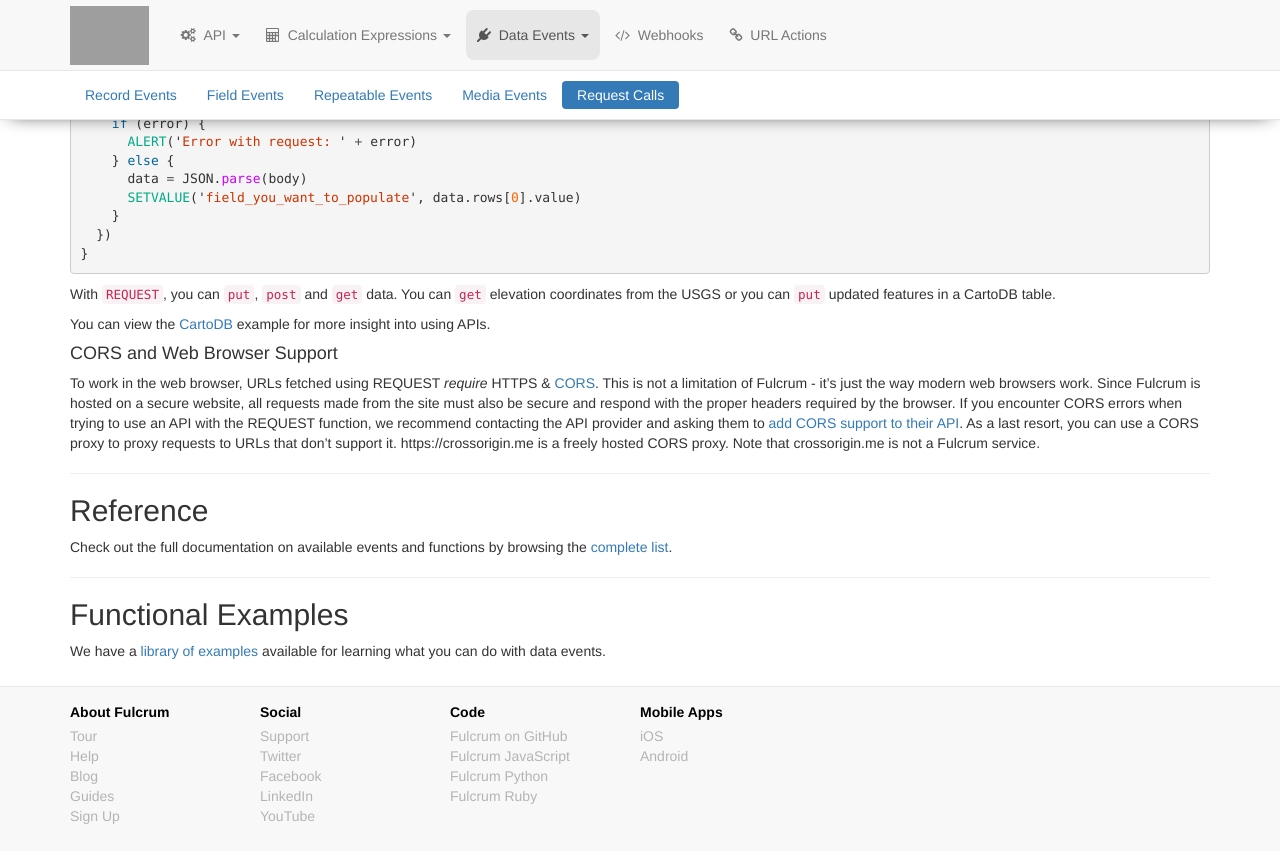
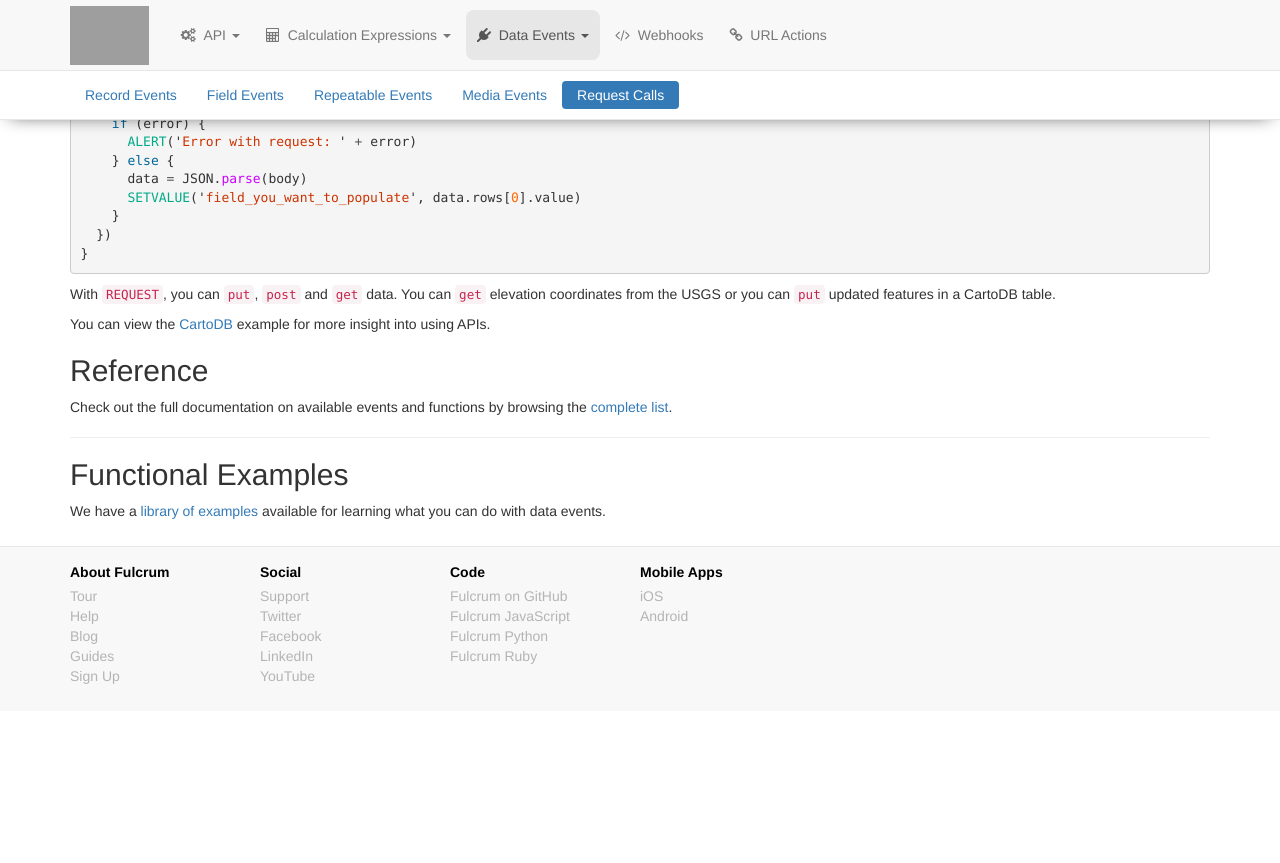
Before and after one commit to rylincoln/developer.fulcrumapp.com, a Jekyll site: the page built from _data-events/intro.md, in a window 1280 px wide and 900 px high, scrolled down 5094 px. Shown: the top 863 px of the window. Built offline with Jekyll 4.4.1, drawn with Linux system fonts in a browser that asks for light colours; nearby versions of some CDN libraries; after the commit the page ends 5854 px from its top, so only the background shows below that; grey boxes are pictures that could not be loaded.

Commit message:
Move the CORS section to the REQUEST page

```diff
--- a/_data-events/intro.md
+++ b/_data-events/intro.md
@@ -247,11 +247,6 @@ With `REQUEST`, you can `put`, `post` and `get` data. You can `get` elevation co
 
 You can view the [CartoDB](/data-events/examples/geofencing-with-cartodb) example for more insight into using APIs.
 
-#### CORS and Web Browser Support
-
-To work in the web browser, URLs fetched using REQUEST *require* HTTPS & [CORS](https://en.wikipedia.org/wiki/Cross-origin_resource_sharing). This is not a limitation of Fulcrum - it's just the way modern web browsers work. Since Fulcrum is hosted on a secure website, all requests made from the site must also be secure and respond with the proper headers required by the browser. If you encounter CORS errors when trying to use an API with the REQUEST function, we recommend contacting the API provider and asking them to [add CORS support to their API](http://http://enable-cors.org). As a last resort, you can use a CORS proxy to proxy requests to URLs that don't support it. https://crossorigin.me is a freely hosted CORS proxy. Note that crossorigin.me is not a Fulcrum service.
-<hr>
-
 ## Reference
 
 Check out the full documentation on available events and functions by browsing the [complete list](/data-events/reference/).
```
Also changed, not shown: _data-events/reference/request.md (+4 -0 lines).
